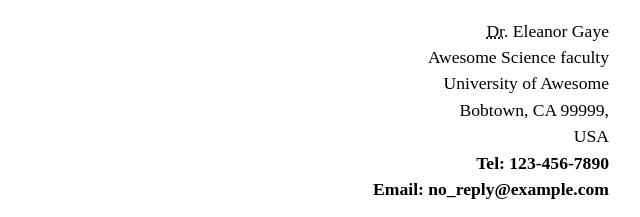
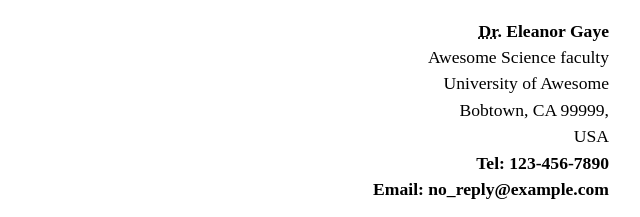
Before and after one commit to saraliepe/letterAssign2, a plain HTML site: page index.html in a window 1280 px wide. Shown: the top 217 px of the page, 431-1071 px from the left. Drawn offline with Linux system fonts and the light colour scheme.

Commit message:
upload index.html

```diff
--- a/index.html
+++ b/index.html
@@ -32,7 +32,7 @@
     </head>
     <body>
       <p class="sender-column">
-        <stong>
+        <strong>
         <abbr title="Doctor">Dr</abbr>. Eleanor Gaye<br>
         </strong>
         Awesome Science faculty<br>
```
